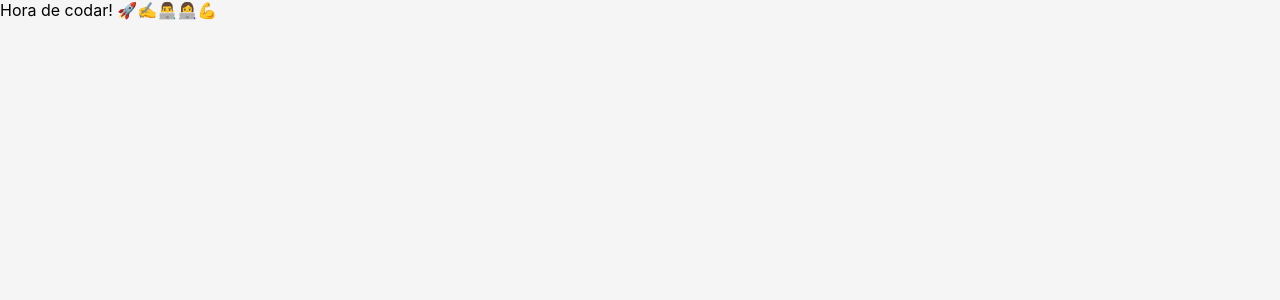
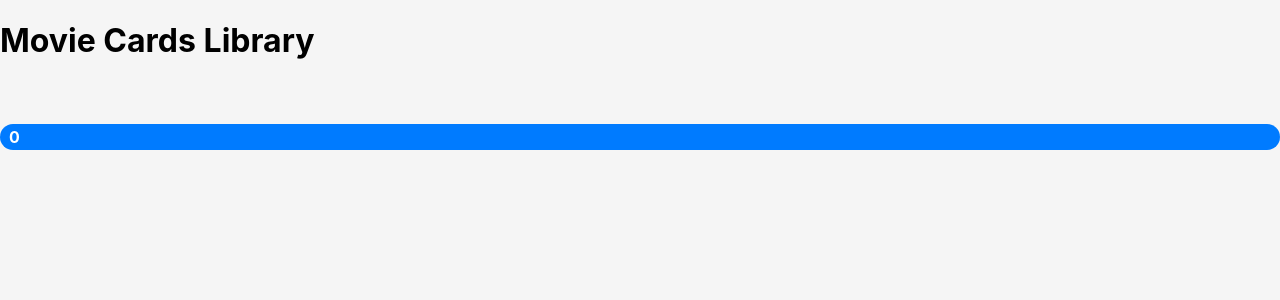
Before and after one commit to victorjunior95/sd-08-project-movie-cards-library, a React (Create React App) app: page / in a window 1280 px wide. Shown: the top 300 px of the page. Built offline with nearby package versions, Linux system fonts and the light colour scheme.

Commit message:
add all done

```diff
--- a/package.json
+++ b/package.json
@@ -38,9 +38,9 @@
     "enzyme-adapter-react-16": "^1.15.1",
     "eslint": "6.8.0",
     "eslint-config-airbnb": "^18.0.1",
-    "eslint-plugin-react": "^7.21.5",
     "eslint-plugin-import": "^2.22.1",
     "eslint-plugin-jsx-a11y": "^6.4.1",
+    "eslint-plugin-react": "^7.21.5",
     "eslint-plugin-sonarjs": "^0.5.0",
     "install": "^0.13.0",
     "npm": "^6.14.9",
--- a/src/App.js
+++ b/src/App.js
@@ -1,11 +1,16 @@
 import React from 'react';
+
 import './App.css';
+import Header from './components/Header';
+import MovieCard from './components/MovieCard';
+import MovieList from './components/MovieList';
 
 function App() {
   return (
     <div className="App">
-      {/* Sua implementação deve ficar aqui. Remova essas duas linhas e mão na massa */}
-      Hora de codar! 🚀✍️👨‍💻👩‍💻💪
+      <Header />
+      <MovieList />
+      <MovieCard />
     </div>
   );
 }
--- a/src/components/Header.jsx
+++ b/src/components/Header.jsx
@@ -1 +1,13 @@
-// implement Header component here
+import React from 'react';
+
+class Header extends React.Component {
+  render() {
+    return (
+      <header>
+        <h1>Movie Cards Library</h1>
+      </header>
+    );
+  }
+}
+
+export default Header;
--- a/src/components/MovieCard.jsx
+++ b/src/components/MovieCard.jsx
@@ -1 +1,43 @@
-// implement MovieCard component here
+import React from 'react';
+import PropTypes from 'prop-types';
+import Rating from './Rating';
+
+
+class MovieCard extends React.Component {
+  render() {
+    const { movie } = this.props;
+    return (
+      <section>
+        <section className="movie-cards">
+          <img src={ movie.imagePath } alt={ movie.title } />
+          <h4>{movie.title}</h4>
+          <h5>{movie.subtitle}</h5>
+          <p>{movie.storyline}</p>
+        </section>
+        <Rating rating={ movie.rating } />
+      </section>
+    );
+  }
+}
+
+MovieCard.propTypes = {
+  movie: PropTypes.shape({
+    title: PropTypes.string,
+    subtitle: PropTypes.string,
+    storyline: PropTypes.string,
+    rating: PropTypes.number,
+    imagePath: PropTypes.string,
+  }),
+};
+
+MovieCard.defaultProps = {
+  movie: PropTypes.shape({
+    title: 'Title',
+    subtitle: 'Subtitle',
+    storyline: 'StoryLine',
+    rating: 'Rating',
+    imagePath: 'Image',
+  }),
+};
+
+export default MovieCard;
--- a/src/components/MovieList.jsx
+++ b/src/components/MovieList.jsx
@@ -1 +1,26 @@
-// implement MovieList component here
+import React from 'react';
+
+import PropTypes from 'prop-types';
+import MovieCard from './MovieCard';
+
+
+class MovieList extends React.Component {
+  render() {
+    const { movies } = this.props;
+    return (
+      <section className="movies-list">
+        { movies.map((movie) => <MovieCard key={ movie.title } movie={ movie } />)}
+      </section>
+    );
+  }
+}
+
+MovieList.propTypes = {
+  movies: PropTypes.arrayOf(PropTypes.object),
+};
+
+MovieList.defaultProps = {
+  movies: [],
+};
+
+export default MovieList;
--- a/src/components/Rating.jsx
+++ b/src/components/Rating.jsx
@@ -1 +1,25 @@
 // implement Rating component here
+import React from 'react';
+
+import PropTypes from 'prop-types';
+
+class Rating extends React.Component {
+  render() {
+    const { rating } = this.props;
+    return (
+      <section className="rating">
+        {rating}
+      </section>
+    );
+  }
+}
+
+Rating.defaultProps = {
+  rating: 0,
+};
+
+Rating.propTypes = {
+  rating: PropTypes.number,
+};
+
+export default Rating;
```
Also changed, not shown: 2 other files (tests, documents, lock files or other folders).
